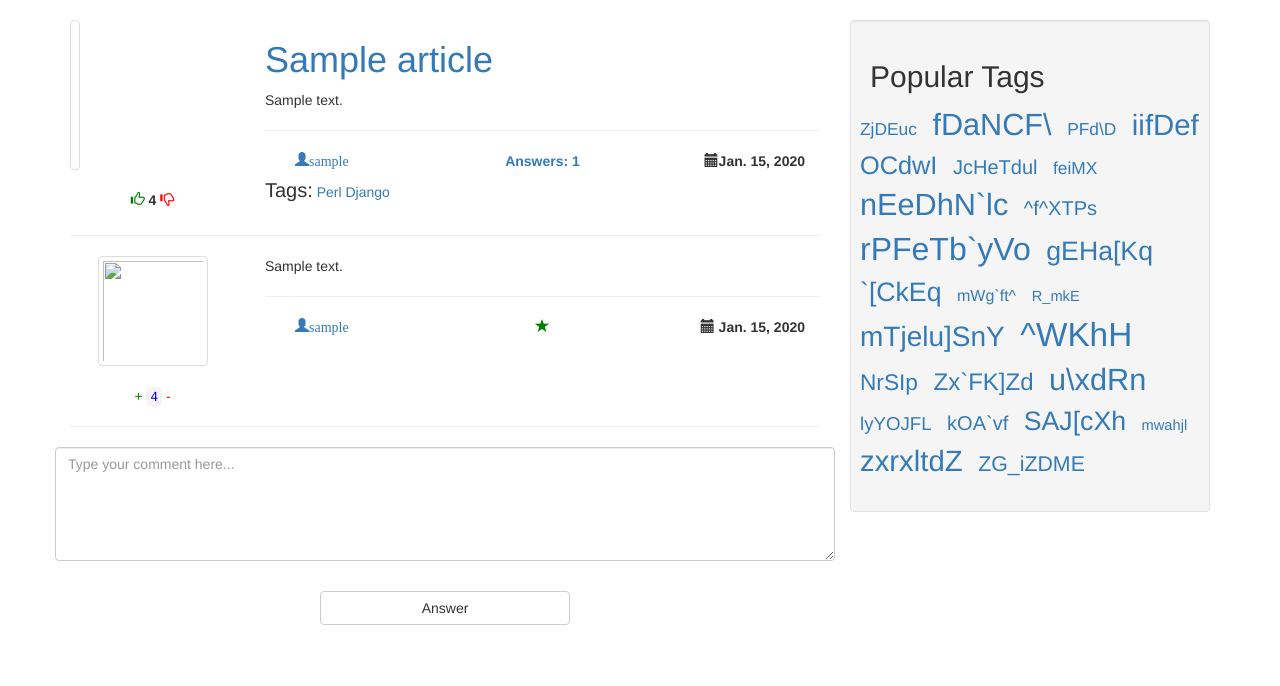
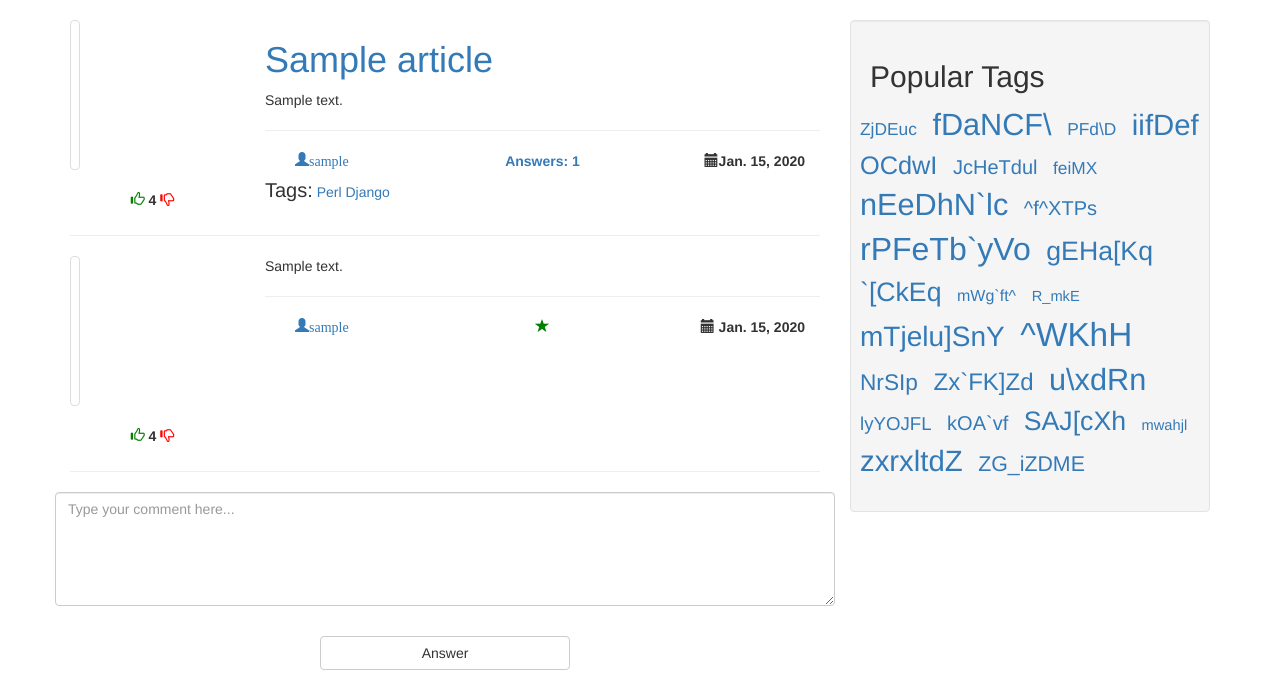
Before and after one commit to ed-asriyan/AskAsriyan, a Django app: a page that uses templates/models/comment.html in a window 1280 px wide. Shown: the part 52-738 px from the top of the page. Run offline with Django 3.2, Linux system fonts and the light colour scheme; tables that the repository leaves empty hold one stand-in row (values such as "Sample post"); some libraries are stand-ins or nearby versions.

Commit message:
Update likes layout on HTML comment

```diff
--- a/templates/models/comment.html
+++ b/templates/models/comment.html
@@ -1,12 +1,12 @@
 <div class="row">
     <div class="hidden-xs hidden-sm col-md-3">
-        <div align="middle">
-            <img src="" class="thumbnail" width="110" height="110">
+        <div>
+            <img class="thumbnail" height="150px" style="background-color: white;"/>
         </div>
         <div class="row" align="middle">
-            <a href="#" style="color: green">+</a>
-            <code style="color: blue">{{ article.article_rating }}</code>
-            <a href="#" style="color: red">-</a>
+            <a class="glyphicon glyphicon-thumbs-up" href="#" style="color: green"></a>
+            <label>{{ article.article_rating }}</label>
+            <a href="#" class="glyphicon glyphicon-thumbs-down" style="color: red"></a>
         </div>
     </div>
     <div class="col-sm-12 col-md-9">
```
